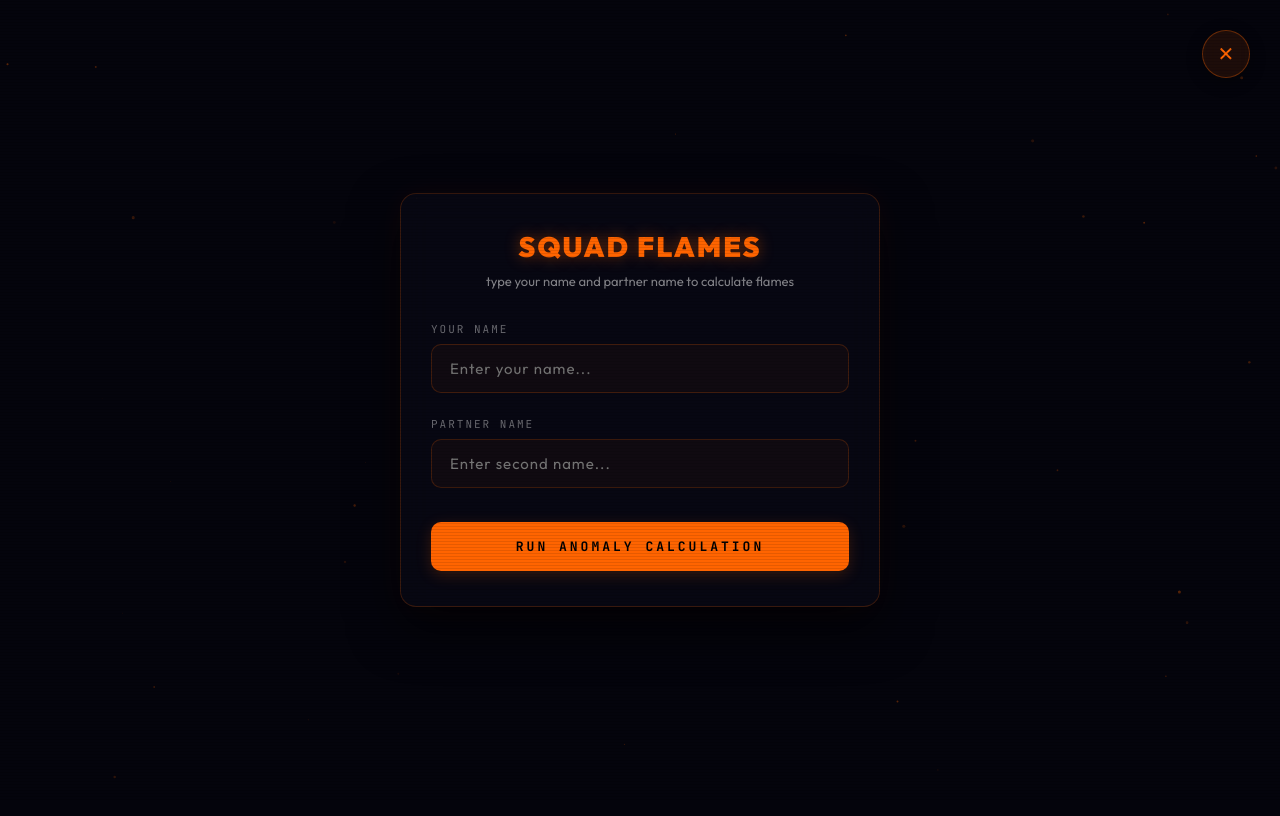
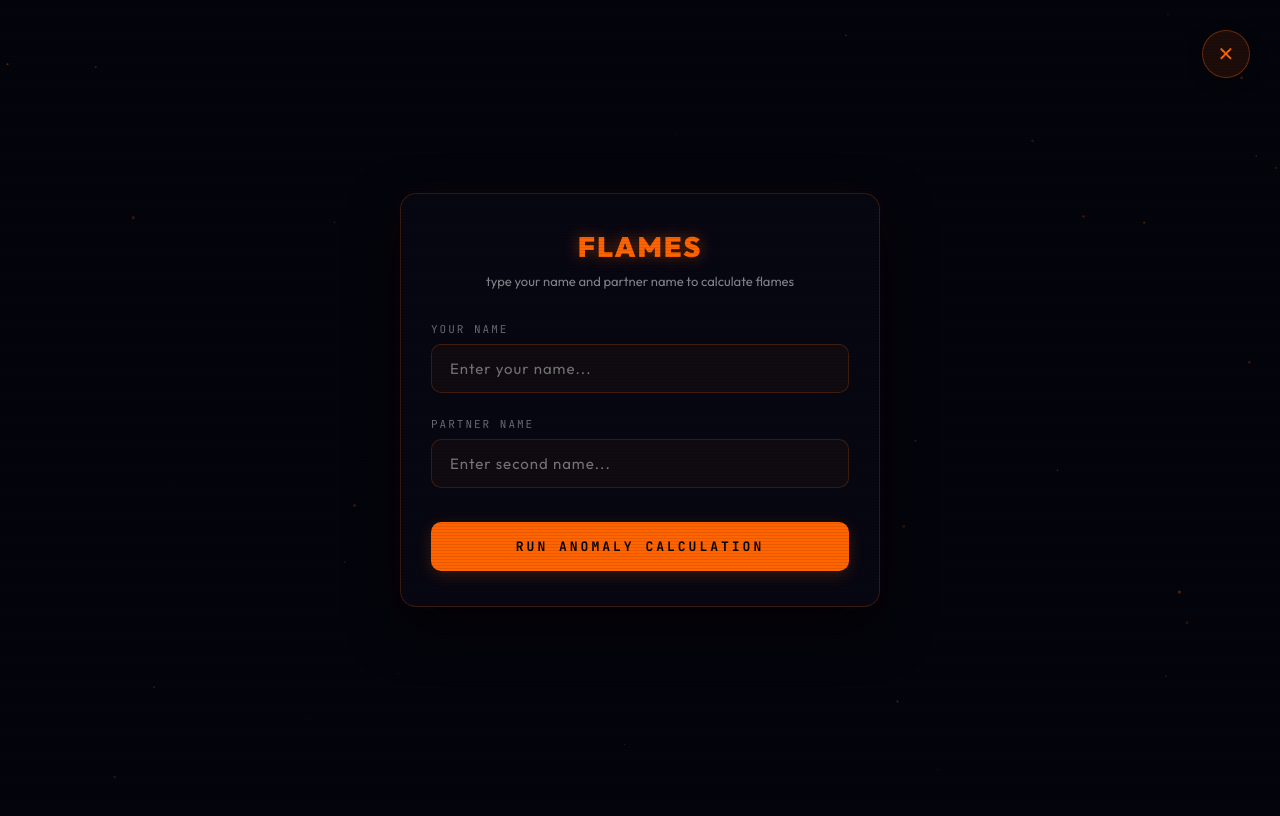
Before and after one commit to vasa420/genz-play, a website: page attacks_flames.html in a window 1280 px wide. Drawn offline with Linux system fonts and the light colour scheme.

Commit message:
feat: change title and button from Squad Flames to Flames

```diff
--- a/attacks_flames.html
+++ b/attacks_flames.html
@@ -4,7 +4,7 @@
 <head>
     <meta charset="UTF-8">
     <meta name="viewport" content="width=device-width, initial-scale=1.0, maximum-scale=1.0, user-scalable=no">
-    <title>ATTACKS | SQUAD FLAMES</title>
+    <title>ATTACKS | FLAMES</title>
     <link
         href="https://fonts.googleapis.com/css2?family=Outfit:wght@300;400;700;900&family=JetBrains+Mono:wght@400;700&display=swap"
         rel="stylesheet">
@@ -407,7 +407,7 @@
         <!-- State 1: Input Form -->
         <div id="form-state">
             <header class="panel-header">
-                <h1>SQUAD FLAMES</h1>
+                <h1>FLAMES</h1>
                 <p>type your name and partner name to calculate flames</p>
             </header>
 
```
Also changed, not shown: attacks_game.html (+1 -1 lines).
